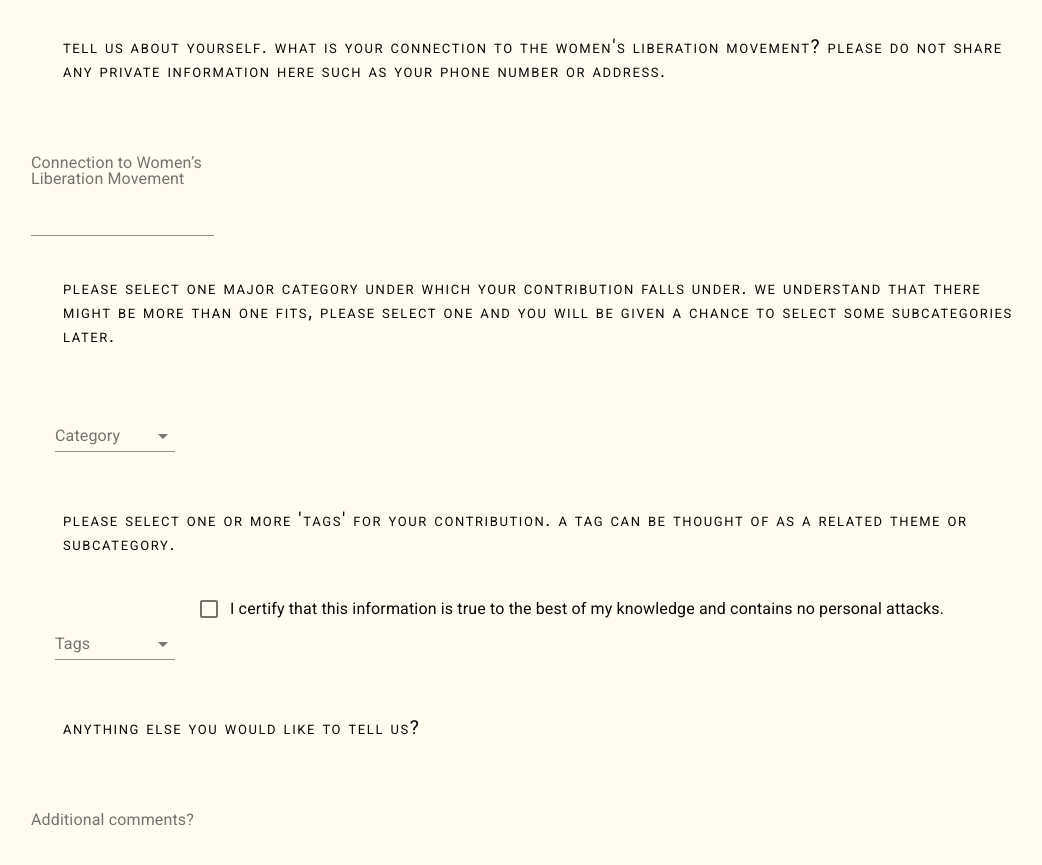
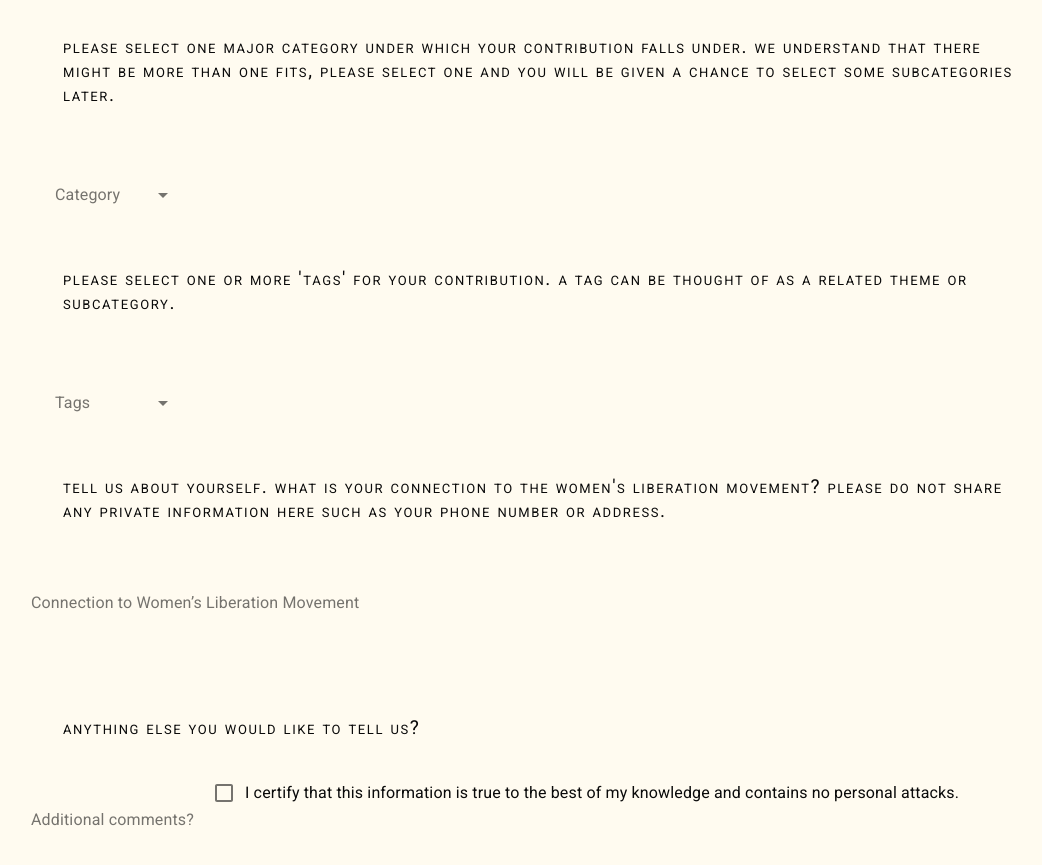
Before and after one commit to founders-programme-2/howl, a React (Create React App) app in the folder client/: page /form in a window 1280 px wide. Shown: the part 1760-2625 px from the top of the page, without its empty margins (121-1163 px from the left). Built offline with nearby package versions, Linux system fonts and the light colour scheme; what react-a11y would draw is missing.

Commit message:
moved some stuff around. applied classes.props to style

```diff
--- a/client/src/Components/Form/AdditionalInfo/index.js
+++ b/client/src/Components/Form/AdditionalInfo/index.js
@@ -29,30 +29,15 @@ const AdditionalInfo = ({
   return (
     <Fragment>
       <p>
-        Tell us about yourself. What is your connection to the Women&#39;s
-        Liberation Movement? Please do not share any private information here
-        such as your phone number or address.
-      </p>
-      <TextField
-        id="standard-multiline-static"
-        label="Connection to Women’s Liberation Movement"
-        name="wlmConnection"
-        value={wlmConnection}
-        multiline
-        rows="4"
-        placeholder="examples: activist, daughter of an activist, et cetera)"
-        className={classes.textField}
-        margin="normal"
-        onChange={textChange('wlmConnection')}
-      />
-      <p>
         Please select one major category under which your contribution falls
         under. We understand that there might be more than one fits, please
         select one and you will be given a chance to select some subcategories
         later.
       </p>
       <FormControl className={classes.formControl}>
-        <InputLabel htmlFor="category">Category</InputLabel>
+        <InputLabel htmlFor="category" className={classes.label}>
+          Category
+        </InputLabel>
         <Select
           aria-label="category"
           value={category}
@@ -61,6 +46,8 @@ const AdditionalInfo = ({
             name: 'category',
             id: 'category',
           }}
+          disableUnderline
+          className={classes.select}
         >
           {arrCategory.sort().map(cat => (
             <MenuItem value={cat} key={cat}>
@@ -73,14 +60,18 @@ const AdditionalInfo = ({
         Please select one or more &#39;tags&#39; for your contribution. A tag
         can be thought of as a related theme or subcategory.{' '}
       </p>
-      <FormControl className={classes.formControl}>
-        <InputLabel htmlFor="selectMultipleCheckbox">Tags</InputLabel>
+      <FormControl className={[classes.formControl, classes.formControlTags]}>
+        <InputLabel htmlFor="selectMultipleCheckbox" className={classes.label}>
+          Tags
+        </InputLabel>
         <Select
           aria-label="tags"
           multiple
           value={tags}
           onChange={tagsChange}
           input={<Input id="selectMultipleCheckbox" />}
+          disableUnderline
+          className={classes.select}
           renderValue={selected => (
             <div className={classes.chips}>
               {selected.map(value => (
@@ -98,18 +89,30 @@ const AdditionalInfo = ({
           ))}
         </Select>
       </FormControl>
-      <FormControl>
-        <FormControlLabel
-          control={
-            <Checkbox
-              checked={infoTrue}
-              onChange={checkboxChange('infoTrue')}
-              value="infoTrue"
-            />
-          }
-          label="I certify that this information is true to the best of my knowledge and contains no personal attacks."
-        />
-      </FormControl>
+      <p>
+        Tell us about yourself. What is your connection to the Women&#39;s
+        Liberation Movement? Please do not share any private information here
+        such as your phone number or address.
+      </p>
+      <TextField
+        id="standard-multiline-static"
+        label="Connection to Women’s Liberation Movement"
+        name="wlmConnection"
+        value={wlmConnection}
+        multiline
+        rows="4"
+        fullWidth
+        placeholder="examples: activist, daughter of an activist, et cetera)"
+        className={[classes.textField, classes.textFieldWlm]}
+        margin="normal"
+        onChange={textChange('wlmConnection')}
+        InputProps={{
+          disableUnderline: true,
+        }}
+        InputLabelProps={{
+          className: classes.label,
+        }}
+      />
       <p>Anything else you would like to tell us?</p>
       <TextField
         id="notes"
@@ -122,7 +125,26 @@ const AdditionalInfo = ({
         className={classes.textField}
         margin="normal"
         onChange={textChange('notes')}
+        InputProps={{
+          disableUnderline: true,
+        }}
+        InputLabelProps={{
+          className: classes.label,
+        }}
       />
+      <FormControl className={classes.formControlCheckbox}>
+        <FormControlLabel
+          className={classes.formControlLabel}
+          control={
+            <Checkbox
+              checked={infoTrue}
+              onChange={checkboxChange('infoTrue')}
+              value="infoTrue"
+            />
+          }
+          label="I certify that this information is true to the best of my knowledge and contains no personal attacks."
+        />
+      </FormControl>
     </Fragment>
   );
 };
```
